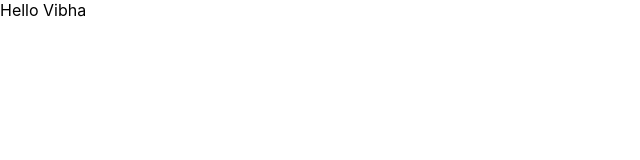
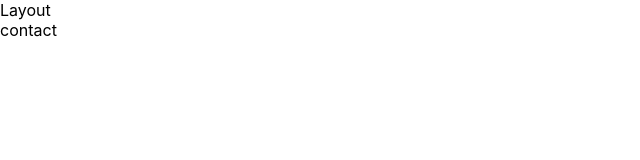
Before and after one commit to ujjawalpatidar025/Minor-project-E_notice, a React (Create React App) app in the folder client/: page /contact in a window 1280 px wide. Shown: the top 160 px of the page, without its empty margins (0-640 px from the left). Built offline with nearby package versions, Linux system fonts and the light colour scheme.

Commit message:
setting the routes

```diff
--- a/client/src/App.js
+++ b/client/src/App.js
@@ -1,9 +1,33 @@
+import { Route, Routes} from "react-router-dom";
+import Contact from "./Pages/contact";
+import Home from "./Pages/Home";
+import Landing from "./Pages/Landing";
+import Layout from "./Pages/Layout";
+import { useLocation } from 'react-router-dom';
+import { useEffect, useState } from "react";
+
 
 
 function App() {
+  let location=useLocation();
+  const [layout, setLayout]=useState(false);
+
+  useEffect(() => {
+      if(location.pathname!=='/') setLayout(true);
+  }, [location])
+
   return (
     <div className="App">
-      Hello Vibha
+      {
+          layout&&<Layout/>
+      }
+      <Routes>
+        <Route path="/" >
+          <Route index element={<Landing />} />
+          <Route path="/home" element={<Home />} />
+          <Route path="/contact" element={<Contact />} />
+        </Route>
+      </Routes>
     </div>
   );
 }
--- /dev/null
+++ b/client/src/Pages/Home.jsx
@@ -0,0 +1,9 @@
+import React from 'react'
+
+const Home = () => {
+  return (
+    <div>Home</div>
+  )
+}
+
+export default Home
--- /dev/null
+++ b/client/src/Pages/Landing.jsx
@@ -0,0 +1,10 @@
+import React from 'react'
+const Landing = () => {
+  return (
+    <>Landing
+
+    </>
+  )
+}
+
+export default Landing
--- /dev/null
+++ b/client/src/Pages/Layout.jsx
@@ -0,0 +1,10 @@
+import React from 'react'
+import { Outlet } from 'react-router-dom'
+
+const Layout = () => {
+  return (
+    <div>Layout <Outlet/></div>
+  )
+}
+
+export default Layout
--- /dev/null
+++ b/client/src/Pages/contact.jsx
@@ -0,0 +1,9 @@
+import React from 'react'
+
+const Contact = () => {
+  return (
+    <div>contact</div>
+  )
+}
+
+export default Contact
--- a/client/src/index.js
+++ b/client/src/index.js
@@ -2,10 +2,13 @@ import React from 'react';
 import ReactDOM from 'react-dom/client';
 import './index.css';
 import App from './App';
+import { BrowserRouter } from "react-router-dom";
 
 const root = ReactDOM.createRoot(document.getElementById('root'));
 root.render(
   <React.StrictMode>
+    <BrowserRouter>
     <App />
+    </BrowserRouter>
   </React.StrictMode>
 );
```
